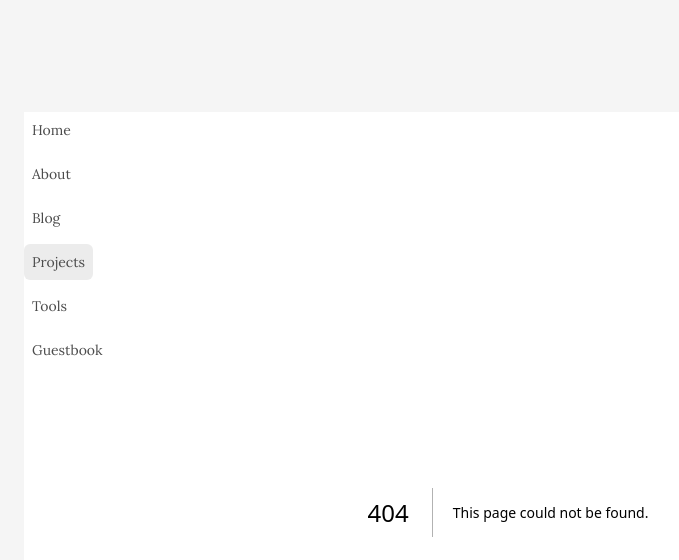
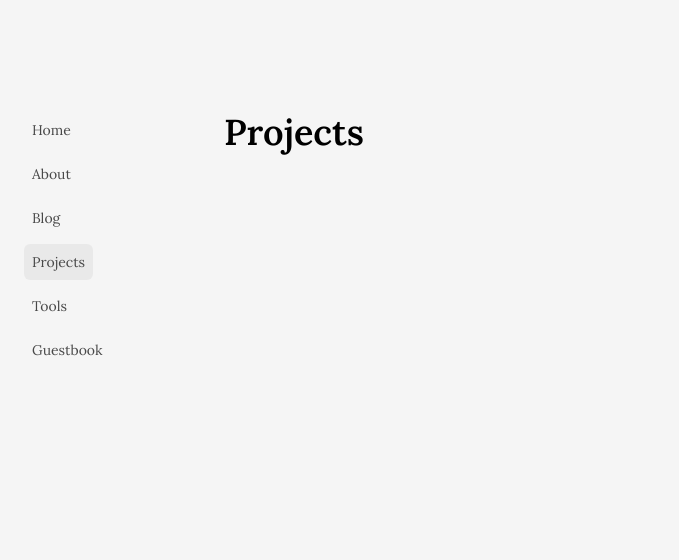
Before and after one commit to JohnVicke/malmedal.dev, a Next.js app: page /projects in a window 1280 px wide. Before the commit this address had no page. Shown: the top 560 px of the page, without its empty margins (232-911 px from the left). Built offline with nearby package versions, Linux system fonts and the light colour scheme.

Commit message:
add projects page

```diff
--- /dev/null
+++ b/src/app/projects/page.tsx
@@ -0,0 +1,5 @@
+import { Heading } from "@/components/heading";
+
+export default function Projects() {
+  return <Heading>Projects</Heading>;
+}
```
